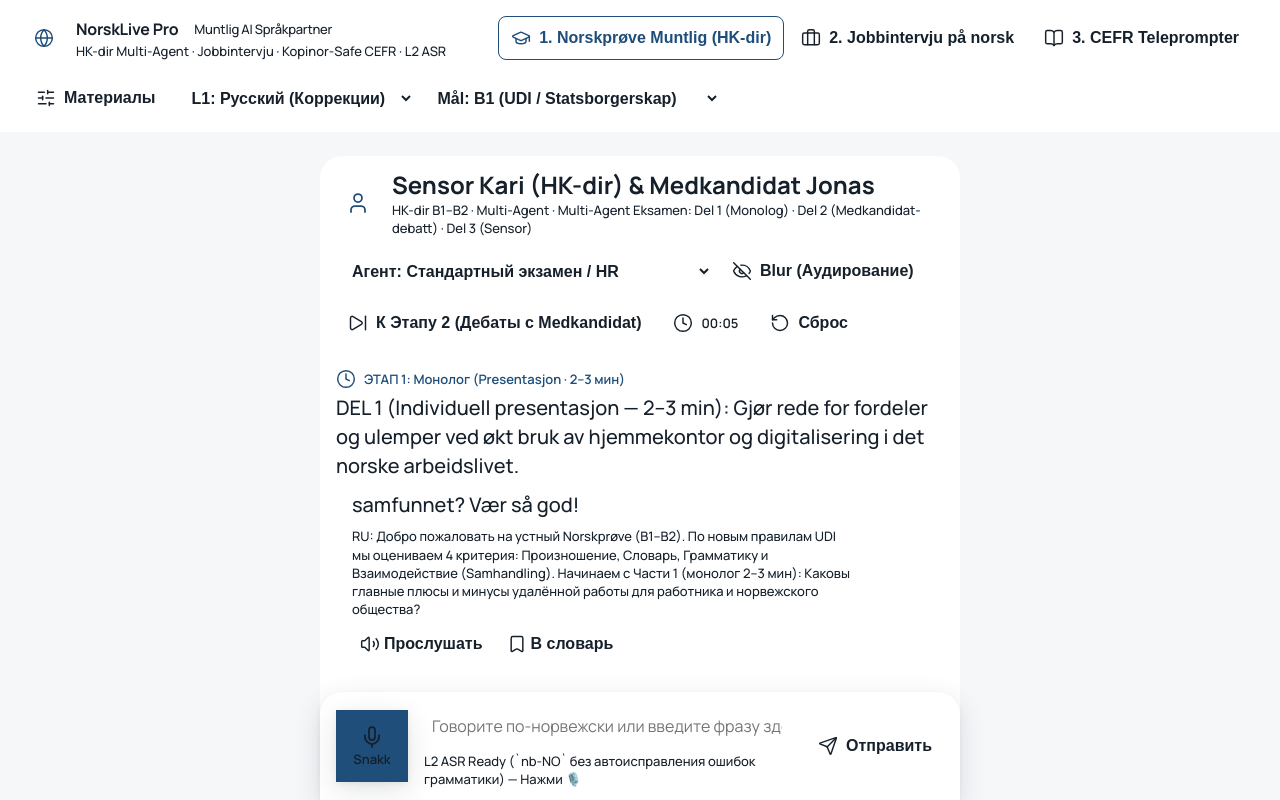
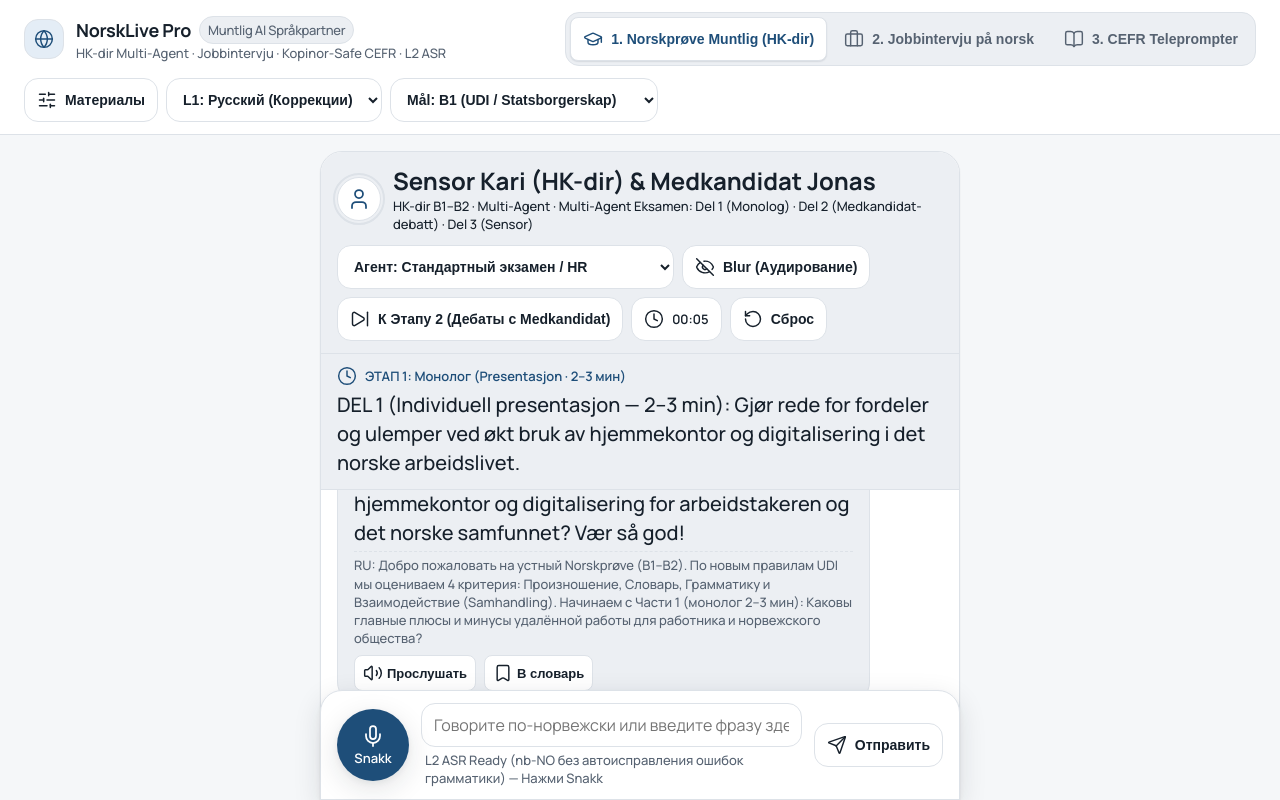
Before and after one commit to mironenkokonstantin1984-netizen/norsklive-pro-saas, a Next.js app: page / in a window 1280 px wide. Shown: the top 800 px of the page. Built offline with nearby package versions, Linux system fonts and the light colour scheme.

Commit message:
style(m1c-1): align studio.css with exact tokens.css names (--radius-pill, --on-primary, --surface-2)

```diff
--- a/src/app/studio/studio.css
+++ b/src/app/studio/studio.css
@@ -11,7 +11,6 @@ body {
   min-height: 100vh;
   display: flex;
   flex-direction: column;
-  overflow-x: hidden;
 }
 
 .studio-shell {
@@ -29,7 +28,7 @@ body {
   justify-content: space-between;
   padding: var(--space-3) var(--space-6);
   background: var(--surface);
-  border-bottom: 1px solid var(--border);
+  border-bottom: 1px solid var(--line);
   position: sticky;
   top: 0;
   z-index: 50;
@@ -47,8 +46,8 @@ body {
   width: 2.5rem;
   height: 2.5rem;
   border-radius: var(--radius-md);
-  background: var(--surface-muted);
-  border: 1px solid var(--border);
+  background: var(--primary-soft);
+  border: 1px solid var(--line);
   color: var(--primary);
   display: flex;
   align-items: center;
@@ -56,7 +55,7 @@ body {
 }
 
 .brand-title {
-  font-size: var(--text-lg);
+  font-size: 1.125rem;
   font-weight: 700;
   letter-spacing: -0.015em;
   display: flex;
@@ -66,15 +65,15 @@ body {
 }
 
 .brand-badge {
-  background: var(--surface-muted);
-  color: var(--ink-muted);
-  border: 1px solid var(--border);
+  background: var(--surface-2);
+  color: var(--muted);
+  border: 1px solid var(--line);
   padding: var(--space-1) var(--space-2);
-  border-radius: var(--radius-full);
+  border-radius: var(--radius-pill);
 }
 
 .brand-sub {
-  color: var(--ink-muted);
+  color: var(--muted);
 }
 
 @media (max-width: 900px) {
@@ -91,10 +90,10 @@ body {
 /* SEGMENTED MODULE CONTROL (role="tablist") */
 .module-tabs.segmented-control {
   display: inline-flex;
-  background: var(--surface-muted);
+  background: var(--surface-2);
   padding: var(--space-1);
   border-radius: var(--radius-md);
-  border: 1px solid var(--border);
+  border: 1px solid var(--line);
   gap: var(--space-1);
   flex-wrap: wrap;
 }
@@ -102,17 +101,17 @@ body {
 .module-tab {
   background: transparent;
   border: 1px solid transparent;
-  color: var(--ink-muted);
+  color: var(--muted);
   padding: var(--space-2) var(--space-3);
   min-height: 2.75rem;
   border-radius: var(--radius-sm);
-  font-size: var(--text-sm);
+  font-size: 0.875rem;
   font-weight: 600;
   cursor: pointer;
   transition:
-    background-color var(--duration-fast) var(--ease-out),
-    color var(--duration-fast) var(--ease-out),
-    border-color var(--duration-fast) var(--ease-out);
+    background-color var(--duration-fast) var(--ease-standard),
+    color var(--duration-fast) var(--ease-standard),
+    border-color var(--duration-fast) var(--ease-standard);
   display: inline-flex;
   align-items: center;
   gap: var(--space-2);
@@ -126,8 +125,8 @@ body {
 .module-tab.active {
   background: var(--surface);
   color: var(--primary);
-  border-color: var(--border);
-  box-shadow: var(--shadow-sm);
+  border-color: var(--line);
+  box-shadow: var(--shadow-1);
 }
 
 .top-controls {
@@ -139,12 +138,12 @@ body {
 
 .level-selector {
   background: var(--surface);
-  border: 1px solid var(--border);
+  border: 1px solid var(--line);
   color: var(--ink);
   padding: var(--space-2) var(--space-3);
   min-height: 2.75rem;
   border-radius: var(--radius-md);
-  font-size: var(--text-sm);
+  font-size: 0.875rem;
   font-weight: 600;
   cursor: pointer;
 }
@@ -152,12 +151,12 @@ body {
 .pill-btn,
 .btn-outline {
   background: var(--surface);
-  border: 1px solid var(--border);
+  border: 1px solid var(--line);
   color: var(--ink);
   padding: var(--space-2) var(--space-3);
   min-height: 2.75rem;
   border-radius: var(--radius-md);
-  font-size: var(--text-sm);
+  font-size: 0.875rem;
   font-weight: 600;
   cursor: pointer;
   display: inline-flex;
@@ -165,19 +164,19 @@ body {
   justify-content: center;
   gap: var(--space-2);
   transition:
-    background-color var(--duration-fast) var(--ease-out),
-    border-color var(--duration-fast) var(--ease-out),
-    color var(--duration-fast) var(--ease-out);
+    background-color var(--duration-fast) var(--ease-standard),
+    border-color var(--duration-fast) var(--ease-standard),
+    color var(--duration-fast) var(--ease-standard);
 }
 
 .pill-btn:hover,
 .btn-outline:hover {
-  background: var(--surface-muted);
-  border-color: var(--ink-subtle);
+  background: var(--surface-2);
+  border-color: var(--line-strong);
 }
 
 .pill-btn.active {
-  background: var(--surface-muted);
+  background: var(--primary-soft);
   border-color: var(--primary);
   color: var(--primary);
 }
@@ -192,7 +191,7 @@ body {
   justify-content: center;
   align-items: flex-start;
   gap: var(--space-6);
-  padding: var(--space-6) var(--space-4);
+  padding: var(--space-4);
   flex: 1;
   max-width: 75rem;
   width: 100%;
@@ -242,26 +241,26 @@ body {
 
 .panel {
   background: var(--surface);
-  border: 1px solid var(--border);
+  border: 1px solid var(--line);
   border-radius: var(--radius-lg);
   display: flex;
   flex-direction: column;
   overflow: hidden;
-  box-shadow: var(--shadow-sm);
+  box-shadow: var(--shadow-1);
 }
 
 .panel-header {
   padding: var(--space-3) var(--space-4);
-  border-bottom: 1px solid var(--border);
+  border-bottom: 1px solid var(--line);
   display: flex;
   align-items: center;
   justify-content: space-between;
-  background: var(--surface-muted);
+  background: var(--surface-2);
   gap: var(--space-2);
 }
 
 .panel-title {
-  font-size: var(--text-sm);
+  font-size: 0.9375rem;
   font-weight: 600;
   display: inline-flex;
   align-items: center;
@@ -284,10 +283,10 @@ body {
   align-items: center;
   gap: var(--space-2);
   padding: var(--space-2) var(--space-3);
-  background: var(--surface-muted);
-  border: 1px solid var(--border);
+  background: var(--surface-2);
+  border: 1px solid var(--line);
   border-radius: var(--radius-md);
-  color: var(--ink-muted);
+  color: var(--muted);
   white-space: nowrap;
   overflow: hidden;
   text-overflow: ellipsis;
@@ -304,19 +303,19 @@ body {
   padding: var(--space-3);
   border-radius: var(--radius-md);
   background: var(--surface);
-  border: 1px solid var(--border);
+  border: 1px solid var(--line);
   cursor: pointer;
   transition:
-    background-color var(--duration-fast) var(--ease-out),
-    border-color var(--duration-fast) var(--ease-out);
+    background-color var(--duration-fast) var(--ease-standard),
+    border-color var(--duration-fast) var(--ease-standard);
 }
 
 .scenario-item:hover {
-  background: var(--surface-muted);
+  background: var(--surface-2);
 }
 
 .scenario-item.active {
-  background: var(--surface-muted);
+  background: var(--primary-soft);
   border-color: var(--primary);
 }
 
@@ -330,9 +329,9 @@ body {
 .scenario-badge {
   padding: var(--space-1) var(--space-2);
   border-radius: var(--radius-sm);
-  background: var(--surface-muted);
-  color: var(--ink-muted);
-  border: 1px solid var(--border);
+  background: var(--surface-2);
+  color: var(--muted);
+  border: 1px solid var(--line);
   display: inline-flex;
   align-items: center;
   gap: var(--space-1);
@@ -344,7 +343,7 @@ body {
 }
 
 .scenario-name {
-  font-size: var(--text-base);
+  font-size: 1rem;
   font-weight: 600;
   margin-bottom: var(--space-1);
   display: flex;
@@ -354,13 +353,13 @@ body {
 }
 
 .scenario-desc {
-  color: var(--ink-muted);
+  color: var(--muted);
 }
 
 /* CUSTOM TEXT / CV / 10-WORD GENERATOR */
 .custom-loader-box {
-  background: var(--surface-muted);
-  border: 1px solid var(--border);
+  background: var(--surface-2);
+  border: 1px solid var(--line);
   border-radius: var(--radius-md);
   padding: var(--space-3);
   display: flex;
@@ -401,18 +400,18 @@ body {
   width: 100%;
   min-height: 4.25rem;
   background: var(--surface);
-  border: 1px solid var(--border);
+  border: 1px solid var(--line);
   border-radius: var(--radius-md);
   padding: var(--space-2) var(--space-3);
   color: var(--ink);
-  font-size: var(--text-sm);
+  font-size: 0.875rem;
   font-family: var(--font-sans);
   resize: vertical;
 }
 
 /* ACTIVE VOCABULARY BINGO (10 WORDS) */
 .vocab-bingo-section {
-  border-top: 1px solid var(--border);
+  border-top: 1px solid var(--line);
   padding-top: var(--space-3);
   display: flex;
   flex-direction: column;
@@ -428,9 +427,9 @@ body {
 
 .vocab-progress-bar {
   height: var(--space-2);
-  background: var(--surface-muted);
-  border: 1px solid var(--border);
-  border-radius: var(--radius-full);
+  background: var(--surface-2);
+  border: 1px solid var(--line);
+  border-radius: var(--radius-pill);
   overflow: hidden;
 }
 
@@ -438,11 +437,11 @@ body {
   height: 100%;
   background: var(--success);
   width: 0%;
-  transition: width var(--duration-normal) var(--ease-out);
+  transition: width var(--duration-base) var(--ease-standard);
 }
 
 .vocab-helper-note {
-  color: var(--ink-muted);
+  color: var(--muted);
 }
 
 .vocab-bingo-grid {
@@ -455,23 +454,23 @@ body {
   padding: var(--space-2) var(--space-3);
   border-radius: var(--radius-md);
   background: var(--surface);
-  border: 1px solid var(--border);
-  font-size: var(--text-xs);
+  border: 1px solid var(--line);
+  font-size: 0.8125rem;
   display: flex;
   flex-direction: column;
   gap: var(--space-1);
   transition:
-    background-color var(--duration-fast) var(--ease-out),
-    border-color var(--duration-fast) var(--ease-out);
+    background-color var(--duration-fast) var(--ease-standard),
+    border-color var(--duration-fast) var(--ease-standard);
   cursor: pointer;
 }
 
 .vocab-chip:hover {
-  background: var(--surface-muted);
+  background: var(--surface-2);
 }
 
 .vocab-chip.used {
-  background: var(--surface-muted);
+  background: var(--success-soft);
   border-color: var(--success);
 }
 
@@ -488,7 +487,7 @@ body {
 }
 
 .vocab-ru {
-  color: var(--ink-muted);
+  color: var(--muted);
 }
 
 /* CENTER CONVERSATION HERO & EXAM STAGE */
@@ -497,8 +496,8 @@ body {
   align-items: center;
   justify-content: space-between;
   padding: var(--space-3) var(--space-4);
-  background: var(--surface-muted);
-  border-bottom: 1px solid var(--border);
+  background: var(--surface-2);
+  border-bottom: 1px solid var(--line);
   flex-wrap: wrap;
   gap: var(--space-3);
 }
@@ -511,8 +510,8 @@ body {
 
 .voice-orb-wrap {
   position: relative;
-  width: 3rem;
-  height: 3rem;
+  width: 2.75rem;
+  height: 2.75rem;
   display: flex;
   align-items: center;
   justify-content: center;
@@ -521,12 +520,12 @@ body {
 .voice-orb-ring {
   position: absolute;
   inset: -0.25rem;
-  border-radius: var(--radius-full);
-  border: 2px solid var(--border);
+  border-radius: var(--radius-pill);
+  border: 2px solid var(--line);
   transition:
-    transform var(--duration-normal) var(--ease-out),
-    opacity var(--duration-normal) var(--ease-out),
-    border-color var(--duration-normal) var(--ease-out);
+    transform var(--duration-base) var(--ease-standard),
+    opacity var(--duration-base) var(--ease-standard),
+    border-color var(--duration-base) var(--ease-standard);
 }
 
 .voice-orb-wrap.speaking .voice-orb-ring,
@@ -537,13 +536,13 @@ body {
 .partner-avatar {
   width: 2.75rem;
   height: 2.75rem;
-  border-radius: var(--radius-full);
+  border-radius: var(--radius-pill);
   background: var(--surface);
   display: flex;
   align-items: center;
   justify-content: center;
   color: var(--primary);
-  border: 1px solid var(--border);
+  border: 1px solid var(--line);
   z-index: 2;
 }
 
@@ -555,13 +554,13 @@ body {
 }
 
 .exam-timer-badge {
-  font-family: var(--font-mono);
+  font-variant-numeric: tabular-nums;
   font-weight: 600;
   padding: var(--space-2) var(--space-3);
   min-height: 2.75rem;
   border-radius: var(--radius-md);
   background: var(--surface);
-  border: 1px solid var(--border);
+  border: 1px solid var(--line);
   color: var(--ink);
   display: inline-flex;
   align-items: center;
@@ -569,8 +568,8 @@ body {
 }
 
 .exam-stage-banner {
-  background: var(--surface-muted);
-  border-bottom: 1px solid var(--border);
+  background: var(--surface-2);
+  border-bottom: 1px solid var(--line);
   padding: var(--space-3) var(--space-4);
   display: flex;
   flex-direction: column;
@@ -598,7 +597,7 @@ body {
   flex-direction: column;
   gap: var(--space-2);
   min-height: 7rem;
-  max-height: 12rem;
+  max-height: 14rem;
 }
 
 .msg {
@@ -606,18 +605,18 @@ body {
   padding: var(--space-3) var(--space-4);
   border-radius: var(--radius-lg);
   position: relative;
-  border: 1px solid var(--border);
+  border: 1px solid var(--line);
 }
 
 .msg-ai {
   align-self: flex-start;
-  background: var(--surface-muted);
+  background: var(--surface-2);
   color: var(--ink);
 }
 
 .msg-user {
   align-self: flex-end;
-  background: var(--surface);
+  background: var(--primary-soft);
   border-color: var(--primary);
   color: var(--ink);
 }
@@ -625,7 +624,7 @@ body {
 .msg-speaker {
   font-weight: 600;
   margin-bottom: var(--space-1);
-  color: var(--ink-muted);
+  color: var(--muted);
   display: flex;
   align-items: center;
   gap: var(--space-1);
@@ -635,7 +634,7 @@ body {
 .msg-user-text {
   margin-bottom: var(--space-1);
   color: var(--ink);
-  transition: filter var(--duration-normal) var(--ease-out);
+  transition: filter var(--duration-base) var(--ease-standard);
 }
 
 .msg-ai.blurred .msg-norsk,
@@ -650,9 +649,9 @@ body {
 }
 
 .msg-ru {
-  color: var(--ink-muted);
+  color: var(--muted);
   padding-top: var(--space-1);
-  border-top: 1px dashed var(--border);
+  border-top: 1px dashed var(--line);
 }
 
 .msg-actions {
@@ -664,9 +663,9 @@ body {
 
 .mini-action-btn {
   background: var(--surface);
-  border: 1px solid var(--border);
+  border: 1px solid var(--line);
   color: var(--ink);
-  font-size: var(--text-xs);
+  font-size: 0.8125rem;
   font-weight: 600;
   padding: var(--space-1) var(--space-2);
   min-height: 2.25rem;
@@ -676,19 +675,19 @@ body {
   align-items: center;
   gap: var(--space-1);
   transition:
-    background-color var(--duration-fast) var(--ease-out),
-    border-color var(--duration-fast) var(--ease-out);
+    background-color var(--duration-fast) var(--ease-standard),
+    border-color var(--duration-fast) var(--ease-standard);
 }
 
 .mini-action-btn:hover {
-  background: var(--surface-muted);
-  border-color: var(--ink-subtle);
+  background: var(--surface-2);
+  border-color: var(--line-strong);
 }
 
 /* TELEPROMPTER / HINTS */
 .teleprompter-box {
-  background: var(--surface-muted);
-  border-top: 1px solid var(--border);
+  background: var(--surface-2);
+  border-top: 1px solid var(--line);
   padding: var(--space-2) var(--space-4);
 }
 
@@ -697,7 +696,7 @@ body {
   align-items: center;
   justify-content: space-between;
   margin-bottom: var(--space-2);
-  color: var(--ink-muted);
+  color: var(--muted);
   gap: var(--space-2);
   flex-wrap: wrap;
 }
@@ -726,17 +725,17 @@ body {
 
 .hint-card {
   background: var(--surface);
-  border: 1px solid var(--border);
+  border: 1px solid var(--line);
   border-radius: var(--radius-md);
   padding: var(--space-2) var(--space-3);
   cursor: pointer;
   transition:
-    background-color var(--duration-fast) var(--ease-out),
-    border-color var(--duration-fast) var(--ease-out);
+    background-color var(--duration-fast) var(--ease-standard),
+    border-color var(--duration-fast) var(--ease-standard);
 }
 
 .hint-card:hover {
-  background: var(--surface-muted);
+  background: var(--primary-soft);
   border-color: var(--primary);
 }
 
@@ -750,14 +749,14 @@ body {
 }
 
 .hint-norsk {
-  font-size: var(--text-sm);
+  font-size: 0.875rem;
   font-weight: 600;
   color: var(--ink);
   margin-bottom: var(--space-1);
 }
 
 .hint-ru {
-  color: var(--ink-muted);
+  color: var(--muted);
 }
 
 /* VOICE DOCK & 72PX MICBUTTON (DESIGN SYSTEM §8) */
@@ -771,7 +770,7 @@ body {
   z-index: 40;
   padding: var(--space-3) var(--space-4);
   background: var(--surface);
-  border: 1px solid var(--border);
+  border: 1px solid var(--line);
   border-top-left-radius: var(--radius-lg);
   border-top-right-radius: var(--radius-lg);
   box-shadow: var(--shadow-float);
@@ -793,10 +792,10 @@ body {
   position: relative;
   width: 4.5rem;
   height: 4.5rem;
-  border-radius: var(--radius-full);
+  border-radius: var(--radius-pill);
   border: none;
   background: var(--primary);
-  color: var(--primary-ink);
+  color: var(--on-primary);
   cursor: pointer;
   display: flex;
   flex-direction: column;
@@ -805,8 +804,8 @@ body {
   gap: var(--space-1);
   box-shadow: var(--shadow-float);
   transition:
-    background-color var(--duration-fast) var(--ease-out),
-    transform var(--duration-fast) var(--ease-out);
+    background-color var(--duration-fast) var(--ease-standard),
+    transform var(--duration-fast) var(--ease-standard);
 }
 
 .mic-button:hover {
@@ -814,17 +813,17 @@ body {
 }
 
 .mic-button.recording {
-  background: var(--accent);
-  color: var(--accent-ink);
+  background: var(--recording);
+  color: var(--on-primary);
 }
 
 .mic-button.processing {
-  background: var(--ink-muted);
-  color: var(--primary-ink);
+  background: var(--muted);
+  color: var(--on-primary);
 }
 
 .mic-button-label {
-  color: var(--primary-ink);
+  color: var(--on-primary);
   font-weight: 600;
   line-height: 1;
 }
@@ -832,10 +831,10 @@ body {
 .mic-breathing-ring {
   position: absolute;
   inset: -0.375rem;
-  border-radius: var(--radius-full);
-  border: 2px solid var(--accent);
+  border-radius: var(--radius-pill);
+  border: 2px solid var(--recording);
   pointer-events: none;
-  animation: mic-breathe 1.6s var(--ease-out) infinite;
+  animation: mic-breathe 1.6s var(--ease-standard) infinite;
 }
 
 @keyframes mic-breathe {
@@ -854,8 +853,8 @@ body {
 }
 
 .mic-recording-timer {
-  font-family: var(--font-mono);
-  color: var(--accent);
+  font-variant-numeric: tabular-nums;
+  color: var(--recording);
   font-weight: 600;
 }
 
@@ -870,19 +869,19 @@ body {
 .voice-text-input {
   width: 100%;
   background: var(--surface);
-  border: 1px solid var(--border);
+  border: 1px solid var(--line);
   border-radius: var(--radius-md);
   padding: var(--space-2) var(--space-3);
   min-height: 2.75rem;
   color: var(--ink);
-  font-size: var(--text-base);
+  font-size: 1rem;
   font-family: var(--font-sans);
 }
 
 .voice-status-line {
   display: flex;
   justify-content: space-between;
-  color: var(--ink-muted);
+  color: var(--muted);
   padding: 0 var(--space-1);
   gap: var(--space-2);
 }
@@ -898,8 +897,8 @@ body {
 
 /* HK-DIR SCORECARD, COACHING & GLOSSARY */
 .hkdir-box {
-  background: var(--surface-muted);
-  border: 1px solid var(--border);
+  background: var(--surface-2);
+  border: 1px solid var(--line);
   border-radius: var(--radius-md);
   padding: var(--space-3);
   display: flex;
@@ -918,7 +917,7 @@ body {
   display: flex;
   align-items: center;
   justify-content: space-between;
-  color: var(--ink-muted);
+  color: var(--muted);
 }
 
 .hkdir-score-row strong {
@@ -927,11 +926,11 @@ body {
 
 .hkdir-pill {
   padding: var(--space-1) var(--space-2);
-  border-radius: var(--radius-full);
+  border-radius: var(--radius-pill);
   font-weight: 600;
-  background: var(--surface);
+  background: var(--primary-soft);
   color: var(--primary);
-  border: 1px solid var(--border);
+  border: 1px solid var(--line);
 }
 
 .coaching-section {
@@ -945,7 +944,7 @@ body {
   align-items: center;
   gap: var(--space-1);
   font-weight: 600;
-  color: var(--ink-muted);
+  color: var(--muted);
 }
 
 .coaching-cards-list {
@@ -956,7 +955,7 @@ body {
 
 .coaching-card {
   background: var(--surface);
-  border: 1px solid var(--border);
+  border: 1px solid var(--line);
   border-radius: var(--radius-md);
   padding: var(--space-3);
   display: flex;
@@ -965,7 +964,7 @@ body {
 }
 
 .coaching-row {
-  font-size: var(--text-sm);
+  font-size: 0.875rem;
   display: flex;
   flex-direction: column;
   gap: var(--space-1);
@@ -979,31 +978,35 @@ body {
   border-radius: var(--radius-sm);
   font-weight: 600;
   width: fit-content;
-  background: var(--surface-muted);
-  border: 1px solid var(--border);
+  background: var(--surface-2);
+  border: 1px solid var(--line);
 }
 
 .tag-said {
-  color: var(--danger);
+  color: var(--error);
+  background: var(--error-soft);
 }
 
 .tag-better {
   color: var(--success);
+  background: var(--success-soft);
 }
 
 .tag-b2 {
   color: var(--primary);
+  background: var(--primary-soft);
 }
 
 .tag-rule {
-  color: var(--warning);
+  color: var(--hint);
+  background: var(--hint-soft);
 }
 
 .coaching-example-body {
   display: flex;
   flex-direction: column;
   gap: var(--space-2);
-  color: var(--ink-muted);
+  color: var(--muted);
 }
 
 .coaching-example-line {
@@ -1013,7 +1016,7 @@ body {
 }
 
 .coaching-text-said {
-  color: var(--danger);
+  color: var(--error);
 }
 
 .coaching-text-better {
@@ -1027,7 +1030,7 @@ body {
 }
 
 .coaching-text-rule {
-  color: var(--ink-muted);
+  color: var(--muted);
 }
 
 .coaching-card-actions {
@@ -1038,7 +1041,7 @@ body {
 
 .glossary-footer {
   margin-top: auto;
-  border-top: 1px solid var(--border);
+  border-top: 1px solid var(--line);
   padding-top: var(--space-3);
   display: flex;
   flex-direction: column;
--- a/src/components/studio/useStudioState.ts
+++ b/src/components/studio/useStudioState.ts
@@ -59,10 +59,10 @@ export interface StudioState {
 }
 
 export const DEFAULT_MIC_STATUS =
-  'L2 ASR Ready (`nb-NO` без автоисправления ошибок грамматики) — Нажми 🎙️';
+  'L2 ASR Ready (nb-NO без автоисправления ошибок грамматики) — Нажми Snakk';
 
 export const THINKING_MIC_STATUS =
-  '🧠 Серверный анализ V2-грамматики, уровня CEFR (A2→B2) и критерия Samhandling...';
+  'Серверный анализ V2-грамматики, уровня CEFR (A2→B2) и критерия Samhandling...';
 
 export const DEFAULT_HKDIR_SCORES: HkdirScores = {
   cefr: 'B1+',
```
